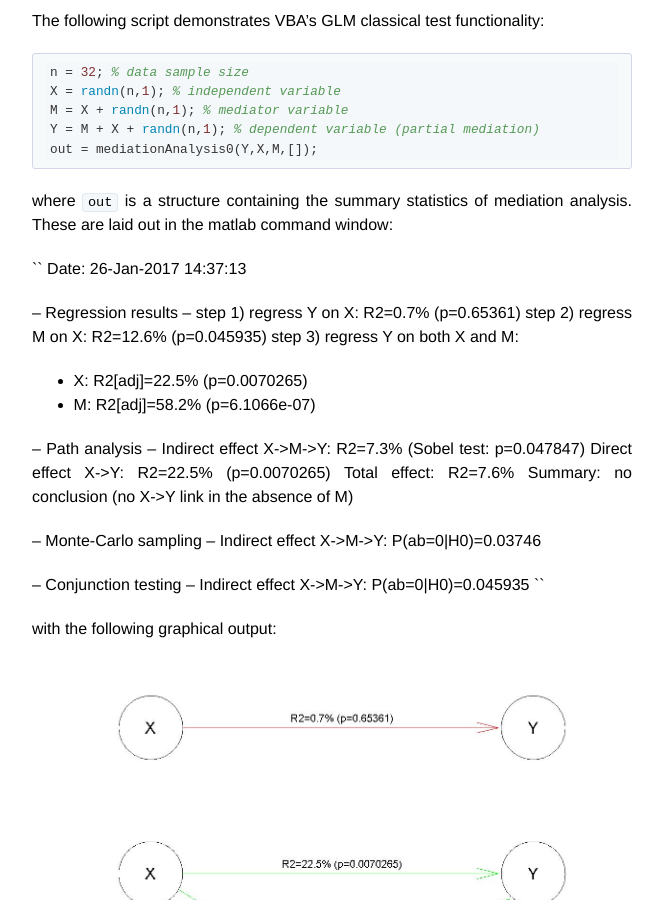
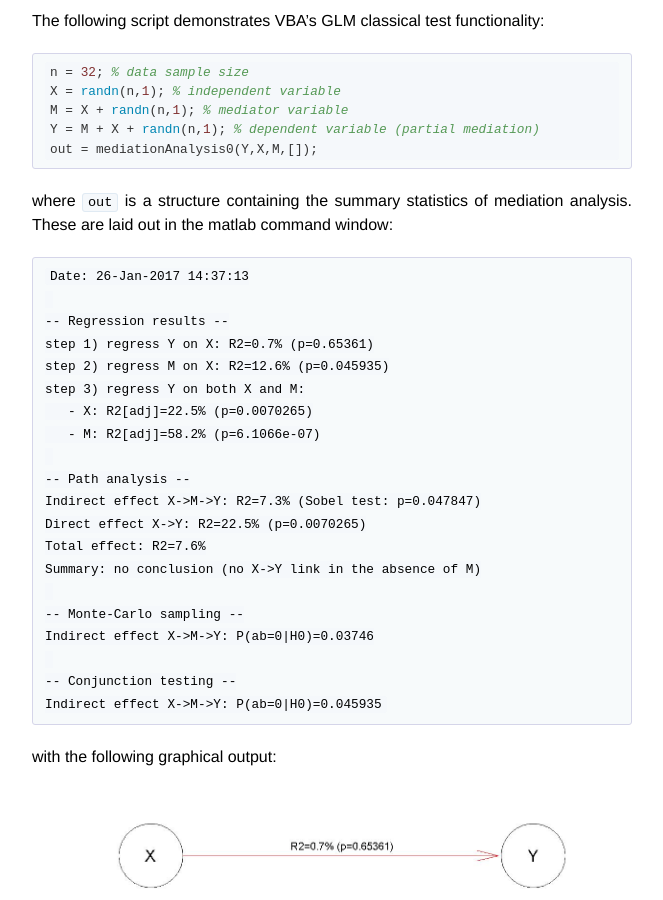
Before and after one commit to MBB-team/VBA-toolbox, a Jekyll site: the page built from _wiki/statistical-models.md, in a window 1280 px wide and 900 px high, scrolled down 6556 px. Shown: the whole window, without its empty margins (308-971 px from the left). Built offline with Jekyll 4.4.1, drawn with Linux system fonts in a browser that asks for light colours; nearby versions of some CDN libraries; formulas are drawn with MathJax 3.

Commit message:
Update statistical-models.md

````diff
--- a/_wiki/statistical-models.md
+++ b/_wiki/statistical-models.md
@@ -124,7 +124,7 @@ out = mediationAnalysis0(Y,X,M,[]);
 
 where `out` is a structure containing the summary statistics of mediation analysis. These are laid out in the matlab command window:
 
-``
+```ABNF
 Date: 26-Jan-2017 14:37:13
 
 -- Regression results --
@@ -145,7 +145,7 @@ Indirect effect X->M->Y: P(ab=0|H0)=0.03746
 
 -- Conjunction testing --
 Indirect effect X->M->Y: P(ab=0|H0)=0.045935
-``
+```
 
 with the following graphical output:
 
````
